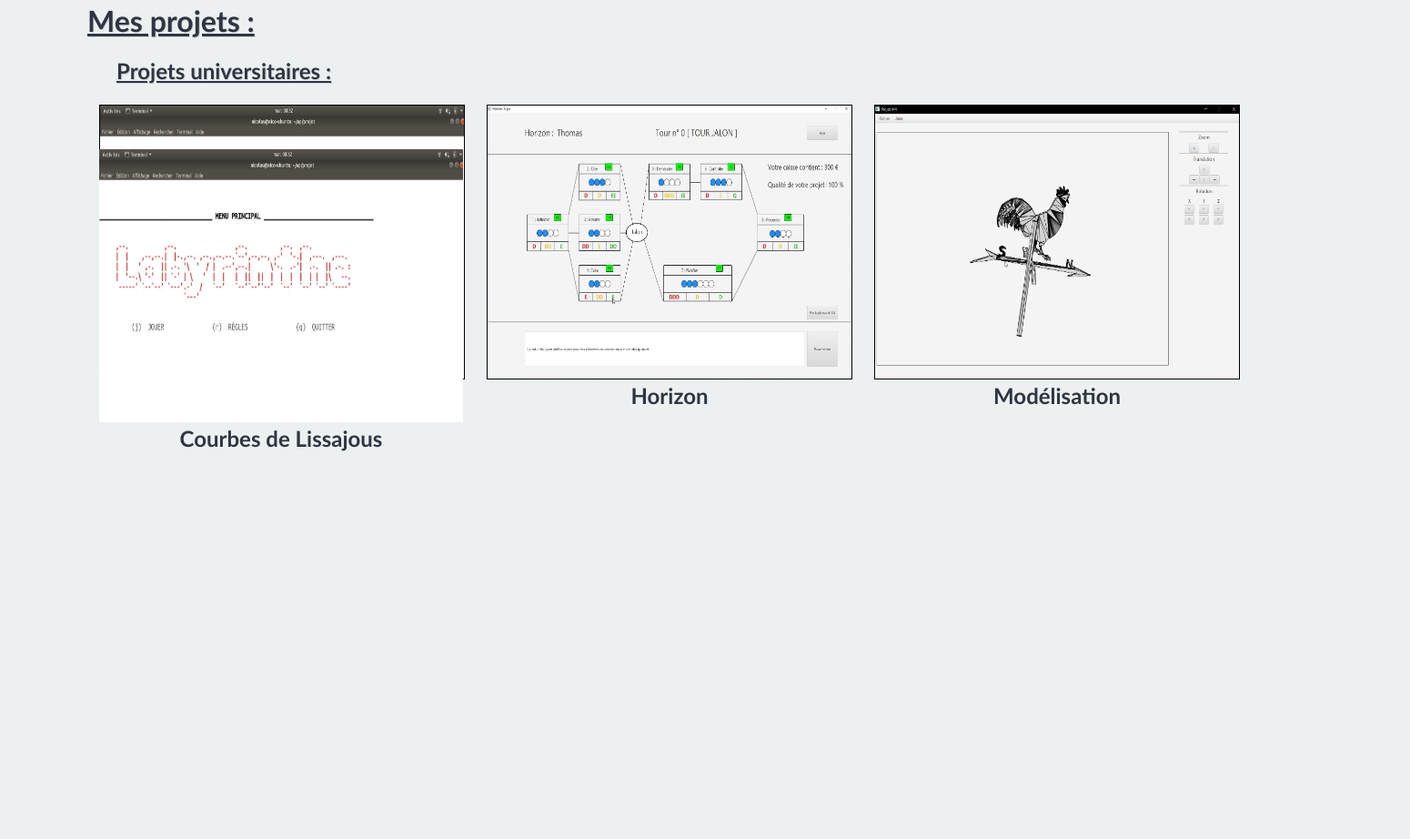
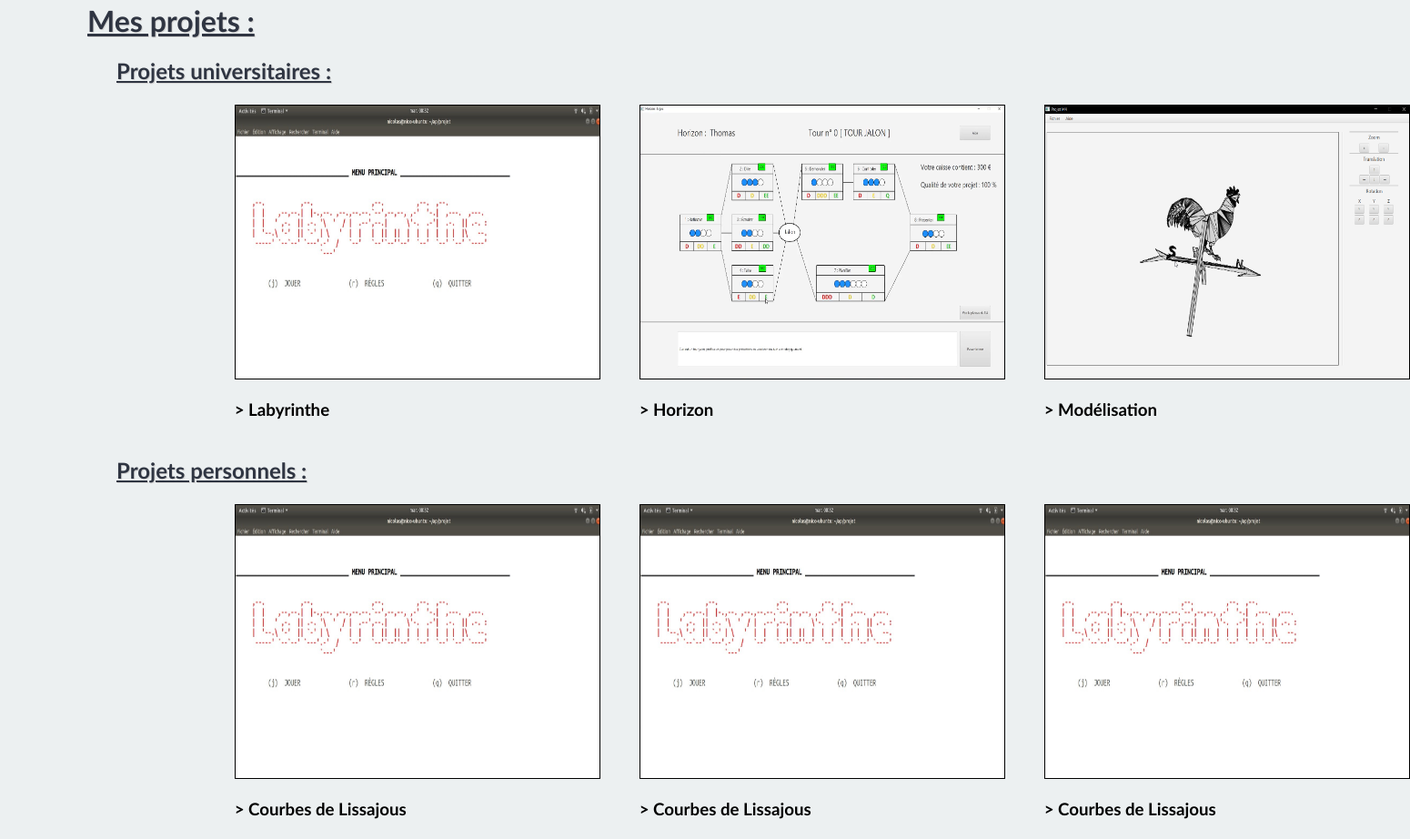
Before and after one commit to ThomasOUVRY/MonSite, a plain HTML site: page pages/accueil.html in a window 1280 px wide. Shown: the part 895-1817 px from the top of the page at 91% size, 1550 px wide, since content can reach past the window. Before the commit the page ends 1418 px from the top, so only its background shows below. Drawn offline with Linux system fonts and the light colour scheme.

Commit message:
Pb tableaux reglés
Regler pb tableaux projets

```diff
--- a/css/main.css
+++ b/css/main.css
@@ -61,26 +61,25 @@ h2{
 }
 
 table{
-  position: absolute;
-  margin-left: 7.5%;
+  position: sticky;
+  margin-left: 8%;
   border-color: black;
 }
 
-.projet{
-  margin-left: 10px;
-  margin-right: 10px;
+td{
+  padding-left: 10%;
 }
 
-.projet>img{
-  padding:0;
-  margin: 0;
-  border-style: solid;
-  border-width: 1px;
+.projet{
+  margin-left:20px;
+  margin-right: 20px;
 }
 
-.projet>h3{
-  text-align: center;
-  color: #2f3542;
-  font-size: 1.5em;
-  margin-top: 0;
+.projet>a{
+  text-decoration: none;
+  color: black;
 }
+
+.projet>a>img{
+  border: black 1px solid;
+}
--- a/pages/accueil.html
+++ b/pages/accueil.html
@@ -1,8 +1,10 @@
 <!DOCTYPE html>
 <html>
+
 <head>
 	<link type="text/css" rel="stylesheet" href="../css/main.css" />
 </head>
+
 <body>
 	<nav>
 		<span class="nom">OUVRY Thomas </span> <a href="#Contact"> Contact </a>
@@ -20,37 +22,61 @@
 		<tr>
 			<td>
 				<div class="projet">
+					<a href="labyrinthe.html">
 						<img src="../image/Labyrinthe.jpg" width="400" height="300" />
-            <h3>Labyrinthe</h3>
+						<h3>> Labyrinthe</h3>
+					</a>
 				</div>
 			</td>
 			<td>
 				<div class="projet">
+					<a href="horizon.html">
 						<img src="../image/Horizon.png" width="400" height="300" />
-            <h3>Horizon</h3>
+						<h3>> Horizon</h3>
+					</a>
 				</div>
 			</td>
 			<td>
 				<div class="projet">
+					<a href="modelisation.html">
 						<img src="../image/Modelisation.png" width="400" height="300" />
-            <h3>Modélisation</h3>
+						<h3>> Modélisation</h3>
+					</a>
 				</div>
 			</td>
 		</tr>
 	</table>
 
 	<h2>Projets personnels :</h2>
+
 	<table>
 		<tr>
 			<td>
 				<div class="projet">
 					<a href="testJS.html">
 						<img src="../image/Labyrinthe.jpg" width="400" height="300" />
+						<h3>> Courbes de Lissajous</h3>
 					</a>
-            <h3>Courbes de Lissajous</h3>
+				</div>
+			</td>
+			<td>
+				<div class="projet">
+					<a href="testJS.html">
+						<img src="../image/Labyrinthe.jpg" width="400" height="300" />
+						<h3>> Courbes de Lissajous</h3>
+					</a>
+				</div>
+			</td>
+			<td>
+				<div class="projet">
+					<a href="testJS.html">
+						<img src="../image/Labyrinthe.jpg" width="400" height="300" />
+						<h3>> Courbes de Lissajous</h3>
+					</a>
 				</div>
 			</td>
 		</tr>
 	</table>
 </body>
+
 </html>
```
Also changed, not shown: pages/index.html (deleted, +0 -12 lines). Lines whose indentation alone changed are shown as unchanged.
